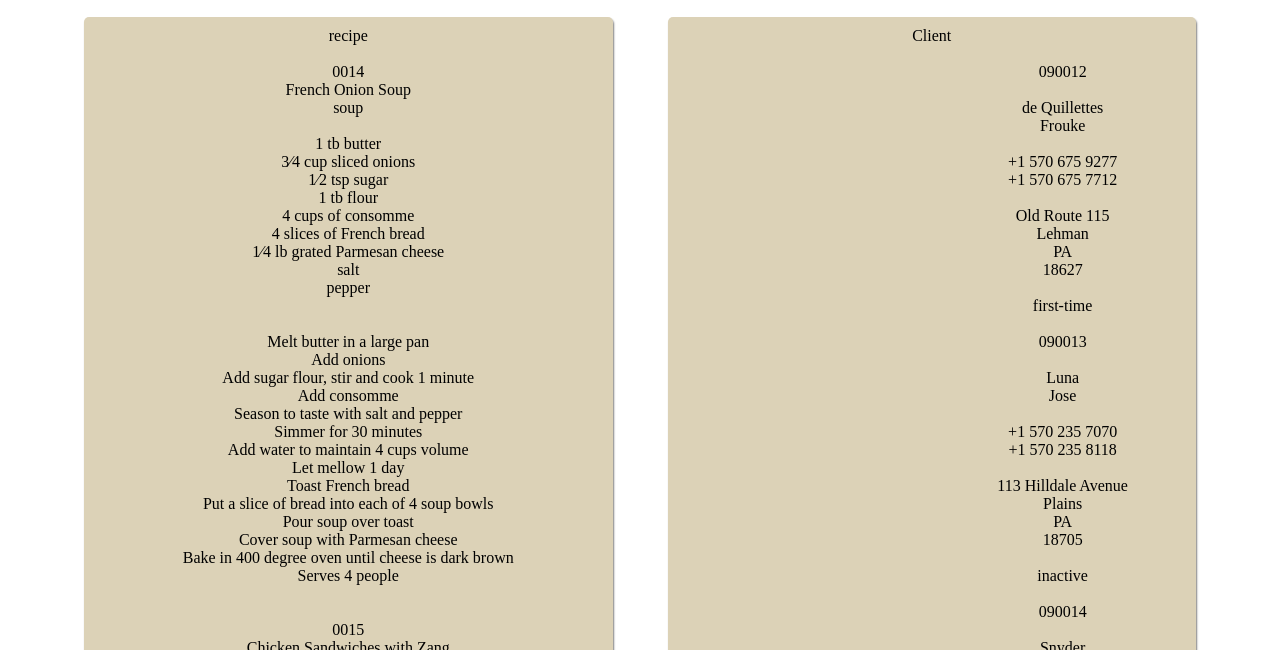
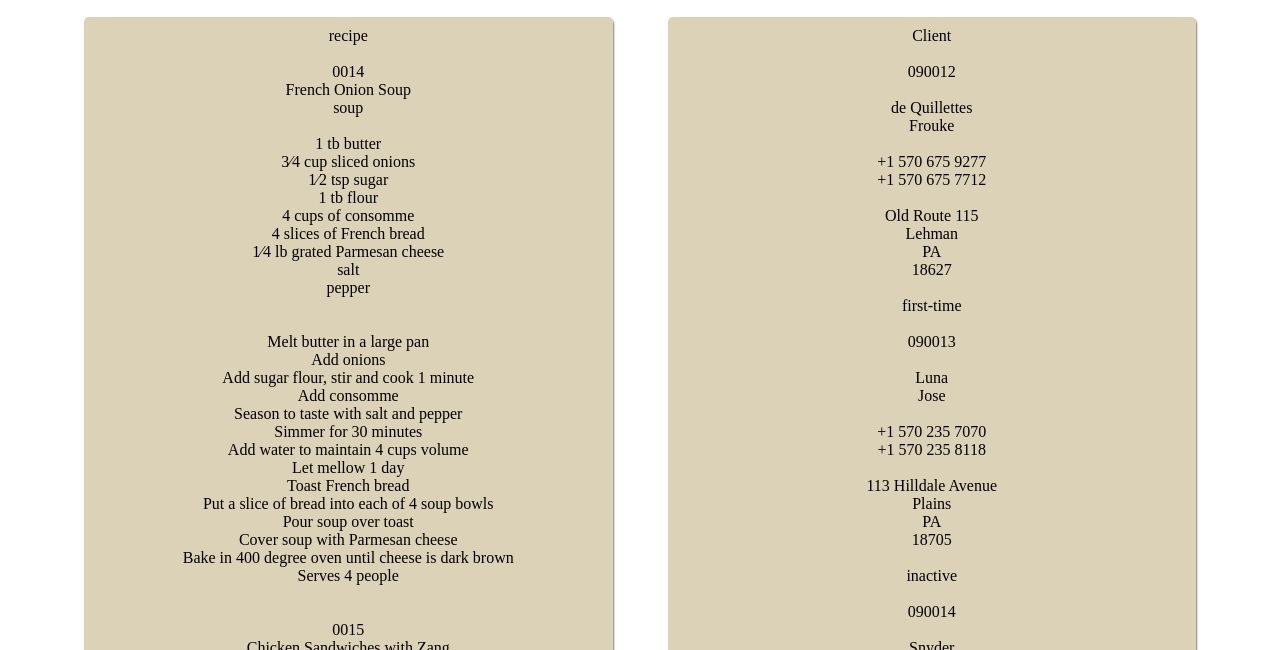
Before and after one commit to lunajos/restaurant, a website: page src/index.html in a window 1280 px wide. Shown: the part 150-800 px from the top of the page. Drawn offline with nearby package versions, Linux system fonts and the light colour scheme; files that its build step writes are made by us from their sources.

Commit message:
Remove Grid from client section

```diff
--- a/src/index.html
+++ b/src/index.html
@@ -26,9 +26,9 @@
 			<div class="recipe-info"> </div>
 		</div>
 		<div class="span-col- span-row-">Client
-			<div class=" grid">
+			<div class=" ">
+				<div class="client"> </div>
 				<div class="client-info"> </div>
-				<div class="client"> </div>
 				<div class="client-fax"> </div>
 				<div class="client-tel"> </div>
 				<div class="client-num"> </div>
```
